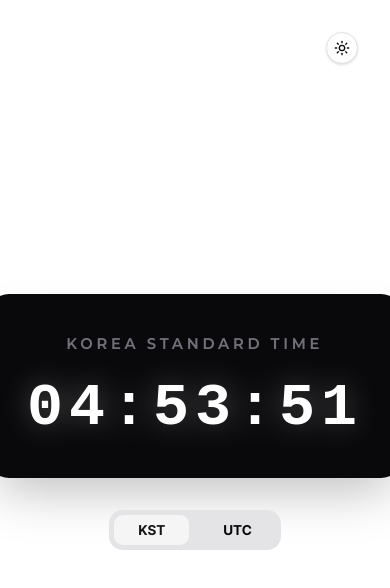
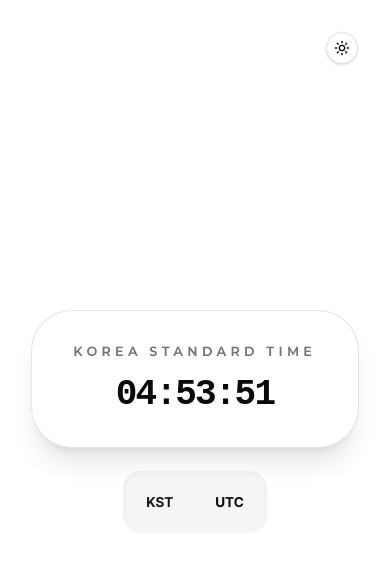
Before and after one commit to qus0in/clock, a Next.js app: page / in a window 390 px wide. Shown: the top 588 px of the page. Built offline with nearby package versions, Linux system fonts and the light colour scheme.

Commit message:
style: 시계 반응형 레이아웃 및 라이트/다크 모드 디자인 연동

```diff
--- a/src/components/ClockDisplay.tsx
+++ b/src/components/ClockDisplay.tsx
@@ -8,7 +8,7 @@ export function ClockDisplay() {
   const [time, setTime] = useState<Date | null>(null);
   const [isUTC, setIsUTC] = useState(false);
 
-  // 컴포넌트 마운트 시 시간 설정 및 타이머 등록
+  // 컴포넌트 마운트 시 타이머 등록
   useEffect(() => {
     setTime(new Date());
     const timer = setInterval(() => setTime(new Date()), 1000);
@@ -17,35 +17,36 @@ export function ClockDisplay() {
 
   if (!time) return <div className="h-40" />;
 
-  // 현재 설정된 타임존에 따른 시간 계산
+  // 타임존 계산 및 포맷팅
   const displayTime = isUTC ? new Date(time.getTime() + time.getTimezoneOffset() * 60000) : time;
   const formatNum = (v: number) => v.toString().padStart(2, "0");
 
   return (
-    <div className="flex flex-col items-center gap-8">
-      <div className="flex flex-col items-center rounded-3xl bg-zinc-950 p-10 shadow-2xl dark:bg-zinc-900 ring-1 ring-white/10">
-        <h2 className="font-heading text-sm tracking-[0.3em] text-zinc-500 mb-6 font-bold">
+    <div className="flex w-full flex-col items-center gap-6 px-4 md:gap-10">
+      {/* 테마 연동 카드: Light(카드형) / Dark(발광형) 대응 */}
+      <div className="flex w-full max-w-2xl flex-col items-center rounded-[2.5rem] bg-card p-8 shadow-xl ring-1 ring-border transition-colors duration-500 md:p-16 dark:bg-zinc-950 dark:ring-white/10 dark:shadow-[0_0_50px_-12px_rgba(255,255,255,0.1)]">
+        <h2 className="font-heading text-xs tracking-[0.4em] text-muted-foreground mb-4 font-bold md:text-sm md:mb-8">
           {isUTC ? "UNIVERSAL TIME" : "KOREA STANDARD TIME"}
         </h2>
 
-        {/* 숫자에 font-clock 적용 (Orbitron) */}
-        <div className="font-clock text-6xl md:text-8xl font-bold text-white tracking-widest drop-shadow-[0_0_15px_rgba(255,255,255,0.3)]">
+        {/* 반응형 텍스트: 모바일(4xl) -> 테블릿(7xl) -> 데스크탑(8xl) */}
+        <div className="font-clock text-4xl font-bold tracking-tighter text-foreground transition-colors sm:text-7xl md:text-8xl md:tracking-widest dark:text-white dark:drop-shadow-[0_0_15px_rgba(255,255,255,0.3)]">
           {formatNum(displayTime.getHours())}:{formatNum(displayTime.getMinutes())}:{formatNum(displayTime.getSeconds())}
         </div>
       </div>
 
-      {/* 타임존 전환 버튼 */}
-      <div className="flex gap-2 p-1 bg-zinc-200 dark:bg-zinc-800 rounded-xl">
+      {/* 반응형 전환 버튼 레이아웃 */}
+      <div className="flex gap-2 p-1.5 bg-muted rounded-2xl shadow-inner">
         <Button
           variant={!isUTC ? "secondary" : "ghost"}
-          className="rounded-lg px-6 font-semibold"
+          className="rounded-xl px-4 py-6 font-bold md:px-8"
           onClick={() => setIsUTC(false)}
         >
           KST
         </Button>
         <Button
           variant={isUTC ? "secondary" : "ghost"}
-          className="rounded-lg px-6 font-semibold"
+          className="rounded-xl px-4 py-6 font-bold md:px-8"
           onClick={() => setIsUTC(true)}
         >
           UTC
```
